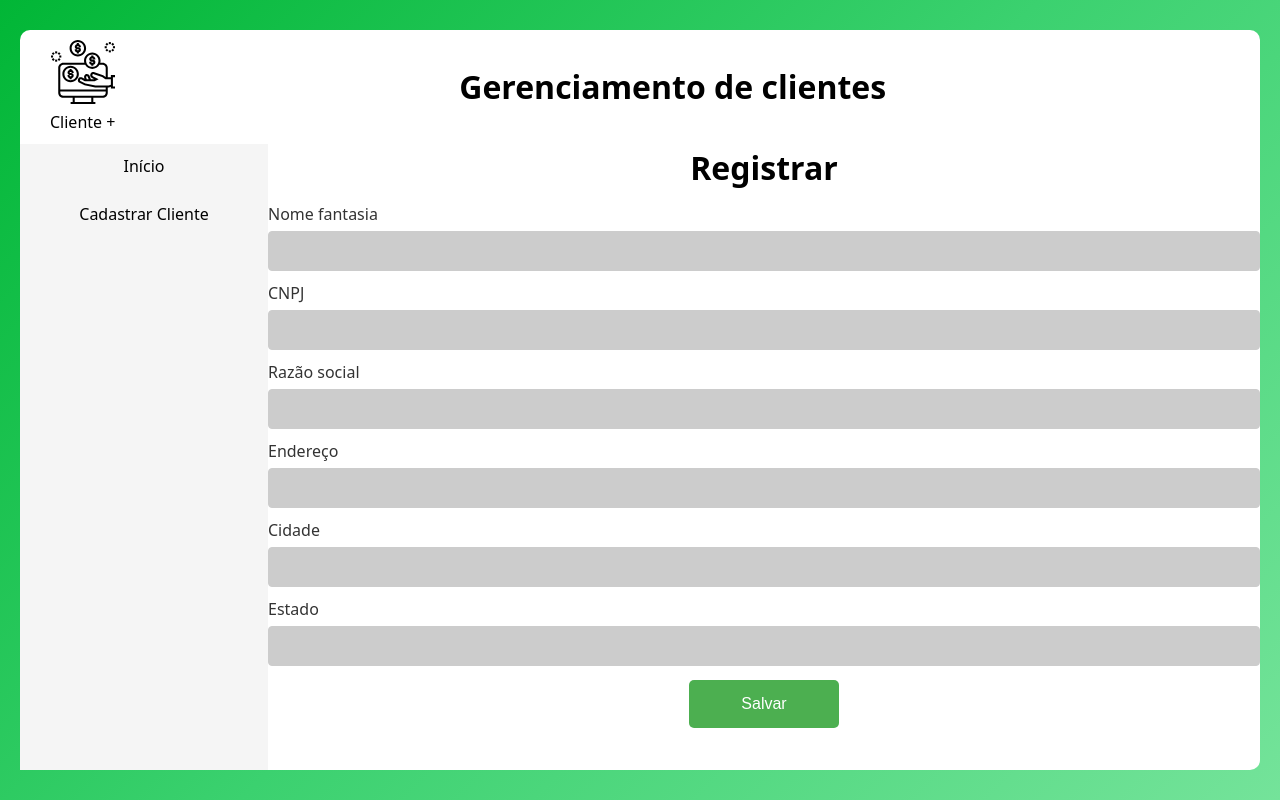
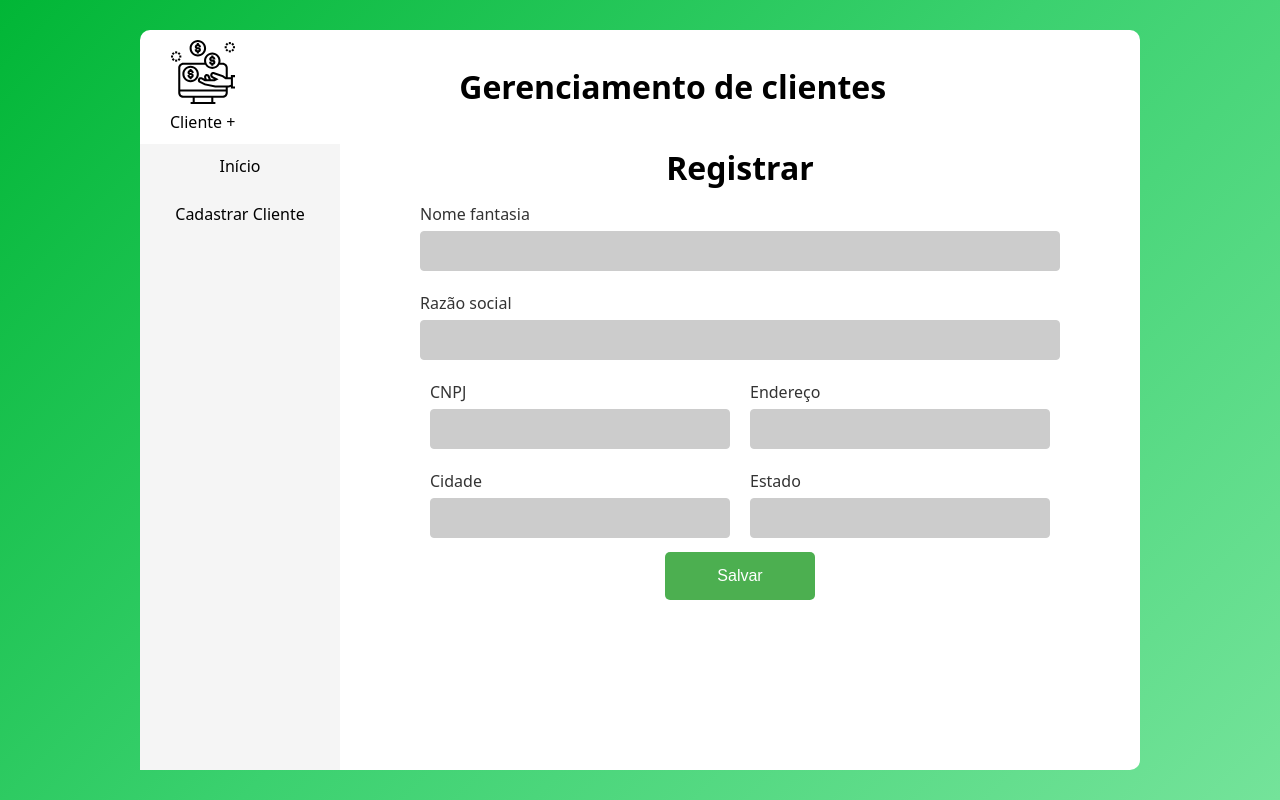
Before and after one commit to deyvissonbrenoveras/customer-management, a React (Vite) app: page /cadastrar in a window 1280 px wide. Built offline with nearby package versions, Linux system fonts and the light colour scheme.

Commit message:
refactor: align form elements

```diff
--- a/src/App.css
+++ b/src/App.css
@@ -1,5 +1,5 @@
  #app-root {
-  width: 100%;
+  max-width: 1000px;
   height: 100%;
   margin: 0 auto;
   border-radius: 10px;
--- a/src/components/Form/form.css
+++ b/src/components/Form/Form.css
@@ -1,8 +1,13 @@
 
 .input-field {
+    width: 100%;
     display: flex;
     flex-direction: column;
-    margin: 10px 0;
+    margin: 10px;
+
+    > span {
+        color: rgb(223, 18, 18);
+    }
 }
 
 .label {
--- a/src/components/Form/InputField/InputField.tsx
+++ b/src/components/Form/InputField/InputField.tsx
@@ -1,6 +1,6 @@
 import { UseFormRegister, FieldError, FieldValues, Path } from 'react-hook-form';
 
-import '../form.css'
+import '../Form.css'
 
 interface InputFieldProps<T extends FieldValues> {
   label: string;
@@ -30,7 +30,7 @@ const InputField = <T extends FieldValues>({
         {...register(name, validation)}
         className="input"
       />
-      {errors && <p>{errors.message}</p>}
+      {errors && <span>{errors.message}</span>}
     </div>
   );
 };
--- a/src/components/Form/SubmitButton/SubmitButton.tsx
+++ b/src/components/Form/SubmitButton/SubmitButton.tsx
@@ -1,5 +1,5 @@
 import React from 'react';
-import '../form.css'
+import '../Form.css'
 
 interface Props {
   label: string;
--- /dev/null
+++ b/src/pages/RegisterCustomer/RegisterCustomer.css
@@ -0,0 +1,21 @@
+form {
+    align-self: center;
+    width: 80%;
+    display: flex;
+    flex-direction: column;
+    justify-content: center;
+    align-items: center;
+}
+
+#register-customer-container {
+    display: flex;
+    flex-direction: column;
+    align-items: center;
+    width: 100%;
+}
+
+.input-field-group {
+    display: flex;
+    flex-direction: row;
+    align-self: stretch;
+}
--- a/src/pages/RegisterCustomer/RegisterCustomer.tsx
+++ b/src/pages/RegisterCustomer/RegisterCustomer.tsx
@@ -1,6 +1,8 @@
 import { useForm } from "react-hook-form";
 import InputField from "../../components/Form/InputField/InputField";
 import SubmitButton from "../../components/Form/SubmitButton/SubmitButton";
+
+import './RegisterCustomer.css'
 
 interface CustomerFormData {
   companyName: string;
@@ -20,7 +22,7 @@ function RegisterCustomer() {
 
 
   return (
-    <div>
+    <div id='register-customer-container'>
       <h1>Registrar</h1>
       <form onSubmit={handleSubmit(onSubmit)}>
       <InputField
@@ -32,6 +34,15 @@ function RegisterCustomer() {
       />
 
       <InputField
+        label="Razão social"
+        name="socialReason"
+        register={register}
+        validation={{ required: 'A Razão social é obrigatória' }}
+        errors={errors.socialReason}
+      />
+
+      <div className="input-field-group">
+          <InputField
             label="CNPJ"
             name="cnpj"
             register={register}
@@ -39,18 +50,10 @@ function RegisterCustomer() {
               required: 'O CNPJ é obrigatório',
               pattern: {
                 value: /^\d{14}$/,
-            message: 'Invalid CNPJ'
+                message: 'CNPJ Inválido'
               }
             }}
             errors={errors.cnpj}
-      />
-
-      <InputField
-        label="Razão social"
-        name="socialReason"
-        register={register}
-        validation={{ required: 'A Razão social é obrigatória' }}
-        errors={errors.socialReason}
           />
 
           <InputField
@@ -60,7 +63,9 @@ function RegisterCustomer() {
             validation={{ required: 'Endereço é obrigatório' }}
             errors={errors.address}
           />
+      </div>
 
+      <div className="input-field-group">
           <InputField
             label="Cidade"
             name="city"
@@ -76,6 +81,7 @@ function RegisterCustomer() {
             validation={{ required: 'O Estado é obrigatório' }}
             errors={errors.state}
           />
+      </div>
 
       <SubmitButton label='Salvar'/>
     </form>
```
Lines whose indentation alone changed are shown as unchanged.
